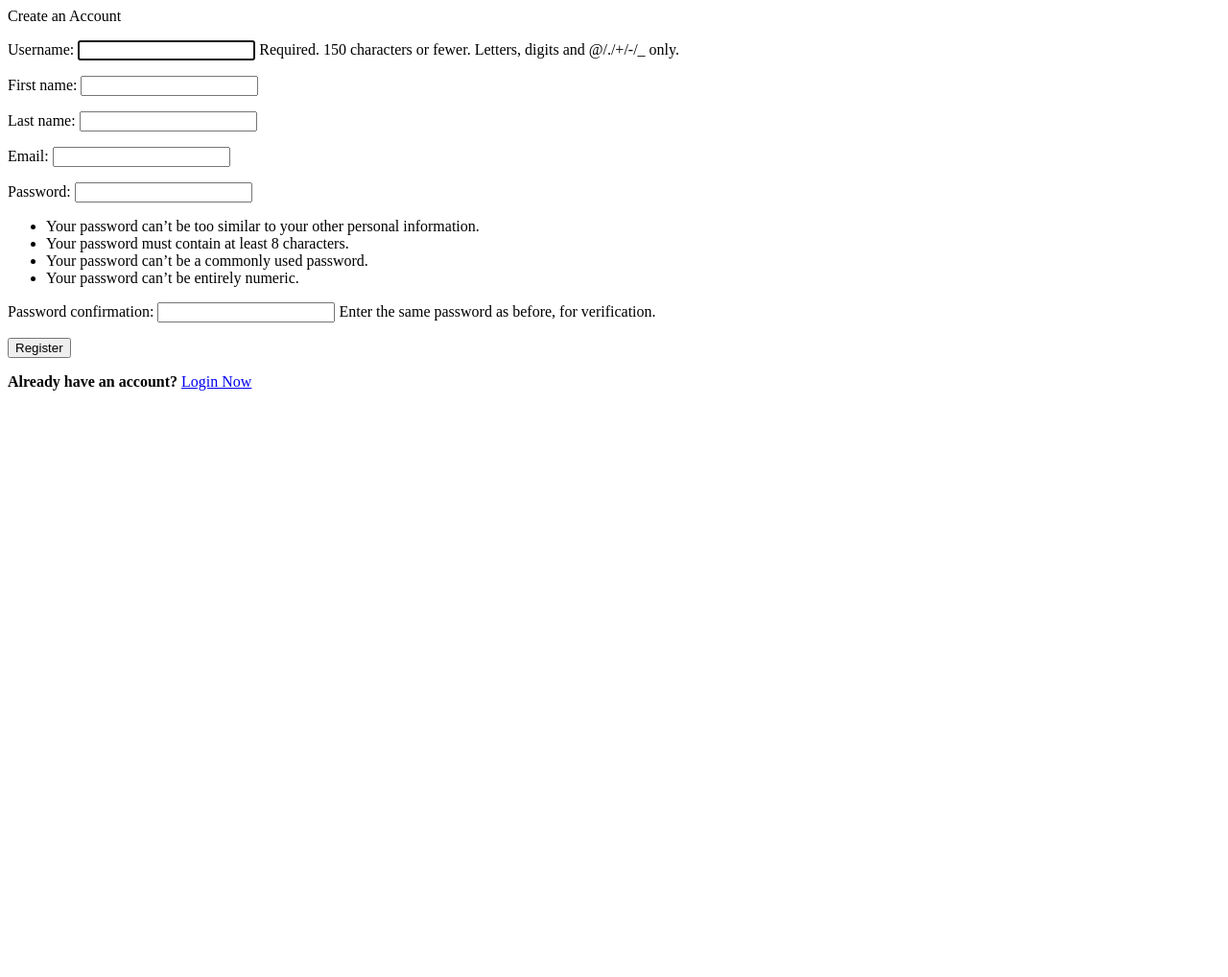
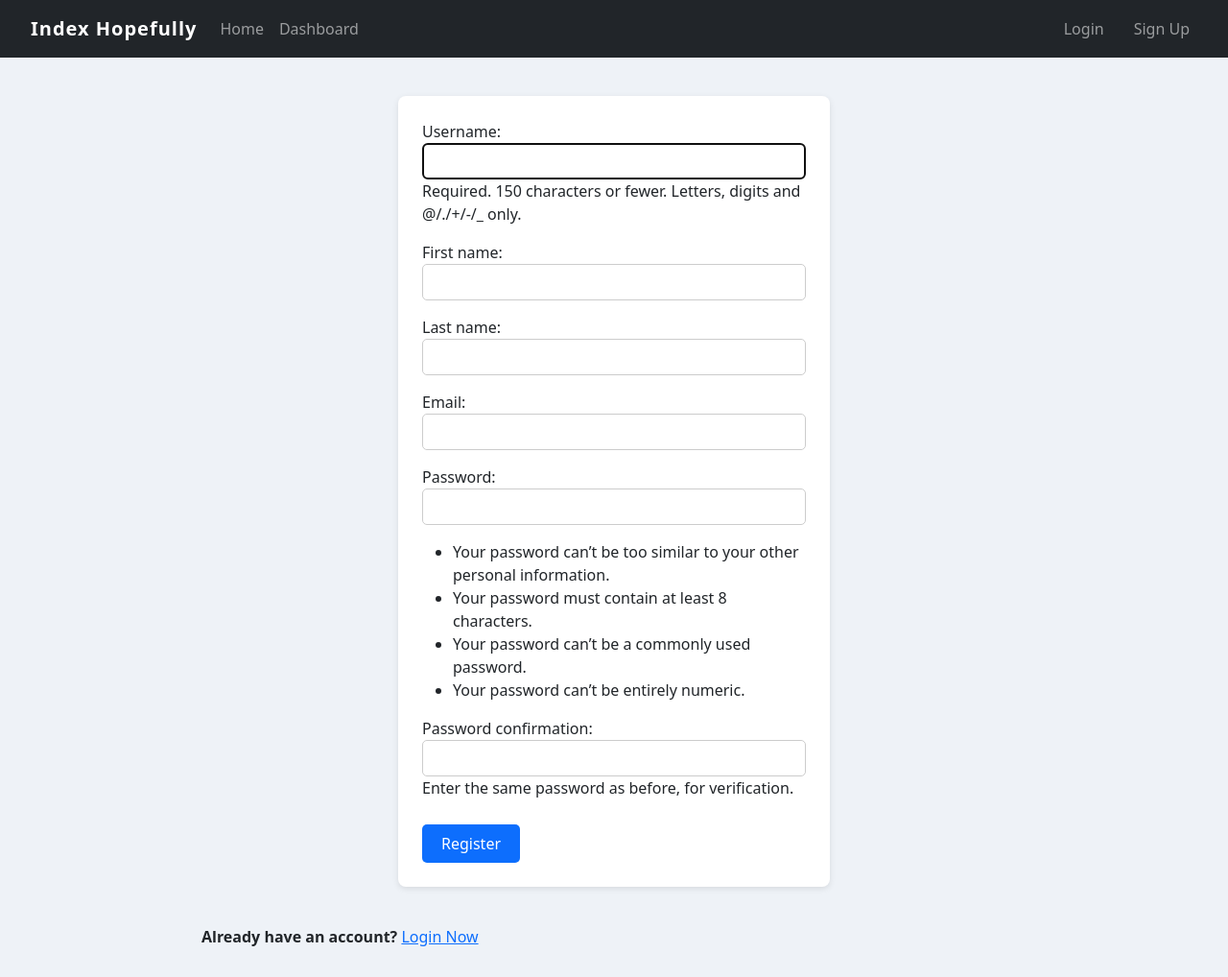
Before and after one commit to johnnyappleseed17/group2-IS-T-Group-Project, a Django app: page /register/ in a window 1280 px wide. Shown: the whole page at 96% size. Before the commit the page ends 407 px from the top, so only its background shows below. Run offline with Django 5.2, Linux system fonts and the light colour scheme.

Commit message:
center login card, login and register use base

```diff
--- a/register/templates/register/register.html
+++ b/register/templates/register/register.html
@@ -1,3 +1,4 @@
+{% extends 'base.html' %}
 <!DOCTYPE html>
 <html lang="en">
 
--- a/static/css/main.css
+++ b/static/css/main.css
@@ -28,3 +28,66 @@
     background-color: white;
     color: #212529;
 }
+/* keep login / sign up links side by side */
+.navbar .nav {
+    flex-direction: row;
+    gap: 15px;
+}
+
+/* main page area */
+.page {
+    max-width: 900px;
+    margin: 30px auto;
+    padding: 0 20px;
+}
+
+/* forms (login and sign up) */
+.page form {
+    background-color: white;
+    max-width: 450px;
+    margin: 40px auto;
+    padding: 25px;
+    border-radius: 8px;
+    box-shadow: 0 2px 6px rgba(0, 0, 0, 0.1);
+}
+
+.page form table {
+    width: 100%;
+}
+
+.page form input[type="text"],
+.page form input[type="password"],
+.page form input[type="email"] {
+    width: 100%;
+    padding: 6px 10px;
+    border: 1px solid #ccc;
+    border-radius: 5px;
+}
+
+.page form input[type="submit"],
+.page form button {
+    background-color: #0d6efd;
+    color: white;
+    border: none;
+    padding: 8px 20px;
+    border-radius: 5px;
+    margin-top: 10px;
+}
+.page form input[type="text"],
+.page form input[type="password"],
+.page form input[type="email"] {
+    width: 100%;
+    padding: 6px 10px;
+    border: 1px solid #ccc;
+    border-radius: 5px;
+}
+
+.page form input[type="submit"],
+.page form button {
+    background-color: #0d6efd;
+    color: white;
+    border: none;
+    padding: 8px 20px;
+    border-radius: 5px;
+    margin-top: 10px;
+}
--- a/templates/base.html
+++ b/templates/base.html
@@ -46,7 +46,7 @@
 
     </div>
 </nav>
-
+   <main class="page">
 {% block content %}
   <button> <a  href="{% url 'index' %}">Back</a> </button>
 
@@ -54,6 +54,7 @@
      {% csrf_token %}
      <button type="submit">Log out</button>
  </form>
+     </main>
  {% endblock %}
     <script src="https://cdn.jsdelivr.net/npm/bootstrap@5.3.0-alpha1/dist/js/bootstrap.bundle.min.js"></script>
  </body>
--- a/templates/registration/logged_out.html
+++ b/templates/registration/logged_out.html
@@ -1,3 +1,4 @@
+{% extends 'base.html' %}
 {% block content %}
   <p>Logged out!</p>
   <a href="{% url 'login'%}">Click here to login again.</a>
--- a/templates/registration/login.html
+++ b/templates/registration/login.html
@@ -1,3 +1,4 @@
+{% extends 'base.html' %}
 {% block content %}
 
   {% if form.errors %}
```
